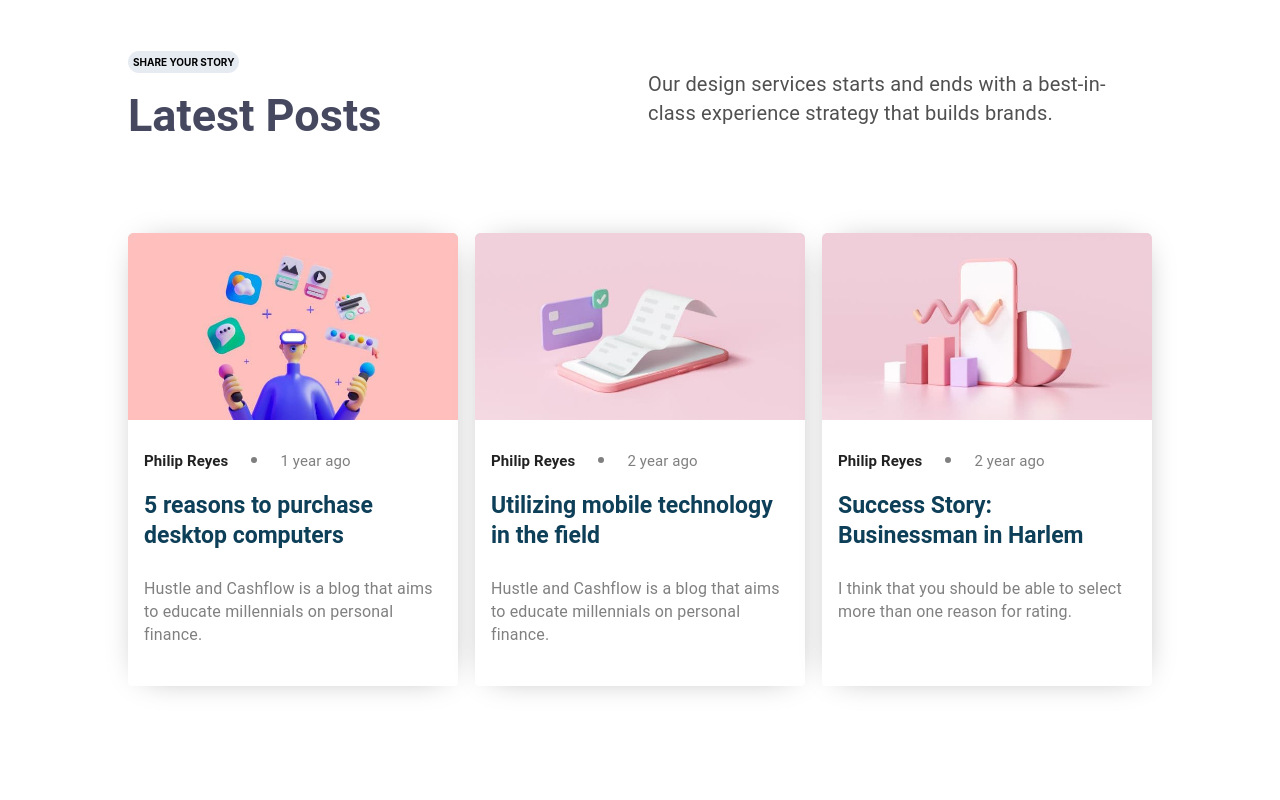
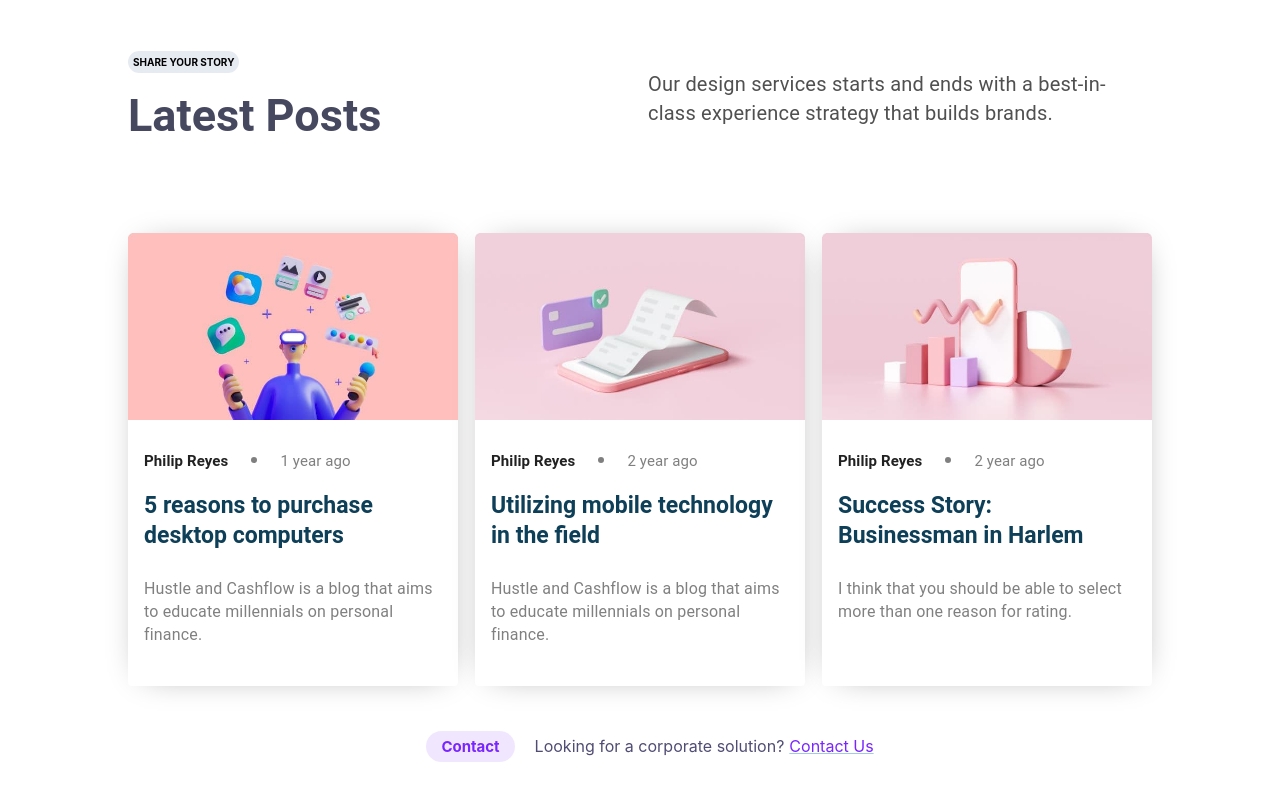
Before and after one commit to Anjeela-Ali/hub-website, a React (Create React App) app: page / in a window 1280 px wide. Shown: the part 6059-6859 px from the top of the page. Built offline with nearby package versions, Linux system fonts and the light colour scheme.

Commit message:
last paragraph added

```diff
--- a/src/components/blogs/index.js
+++ b/src/components/blogs/index.js
@@ -4,6 +4,7 @@ import Paper from '@mui/material/Paper';
 import Grid from '@mui/material/Grid';
 import { Typography } from '@mui/material';
 import BlogCards from './cards';
+import { Link } from '@mui/material';
 
 
 
@@ -69,9 +70,34 @@ const LatestPosts = () => {
                         display:'flex',
                         justifyContent:'space-between'
                     }}>
-                                <BlogCards />
+                      <BlogCards />
                     </Box>
-
+                    <Box sx={{
+                        textAlign:'center'
+                    }}>
+                        <Typography variant='body' sx={{
+                            color:'#504c74'
+                        }}>
+                            <Typography variant='para' sx={{
+                                    borderRadius: '40px',
+                                    padding: '6px 15px',
+                                    color: '#7a25ff',
+                                    backgroundColor: '#7a25ff1c',
+                                    fontSize: '15px',
+                                    fontWeight: '700',
+                                    margin:'0px 20px'
+                                }}>
+                                Contact
+                            </Typography>
+                            Looking for a corporate solution?
+                            <Link sx={{
+                                color: '#7a25ff',
+                                marginLeft:'5px'
+                            }}>
+                            Contact Us
+                            </Link>
+                        </Typography>
+                    </Box>
             </Box>
         </>
     )
```
